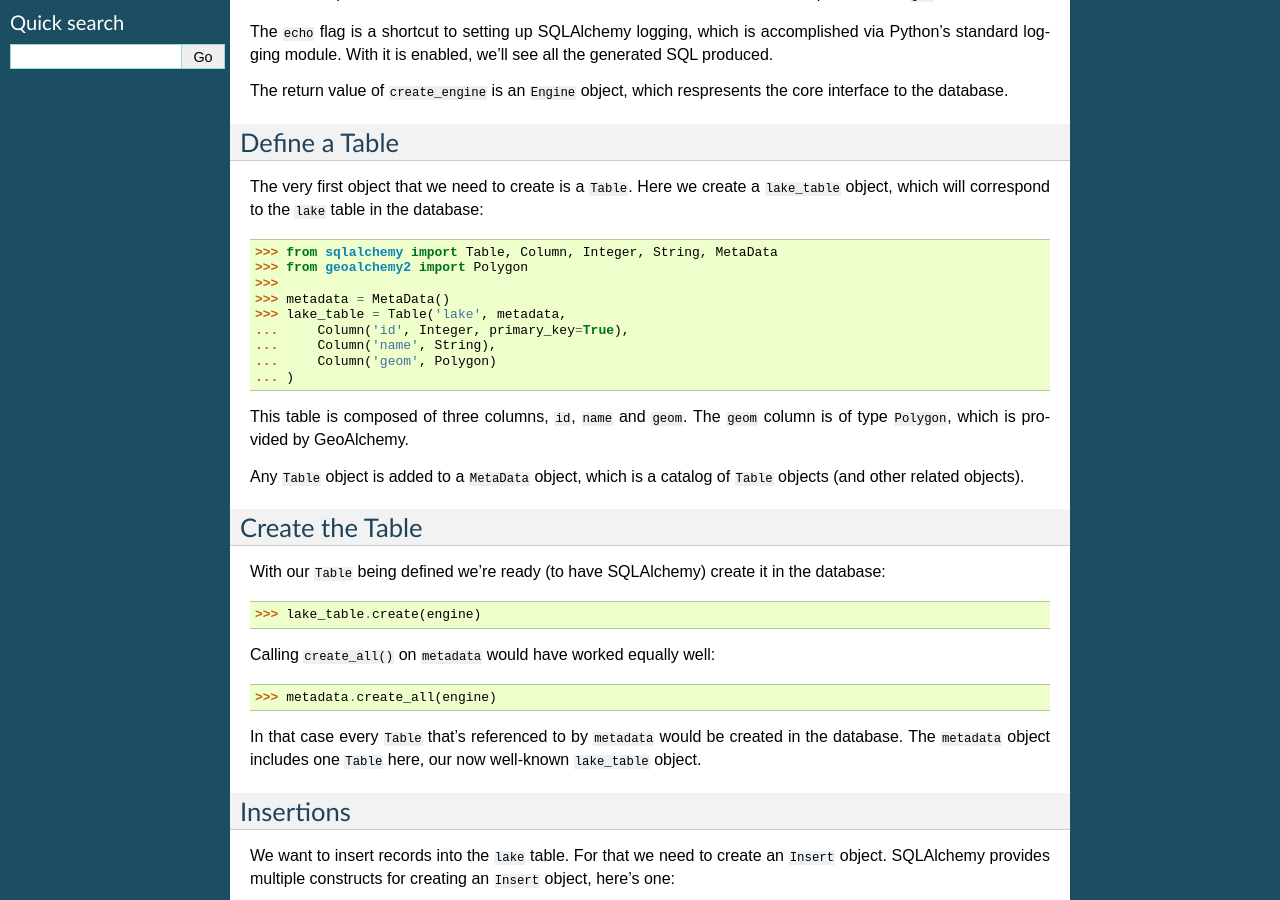
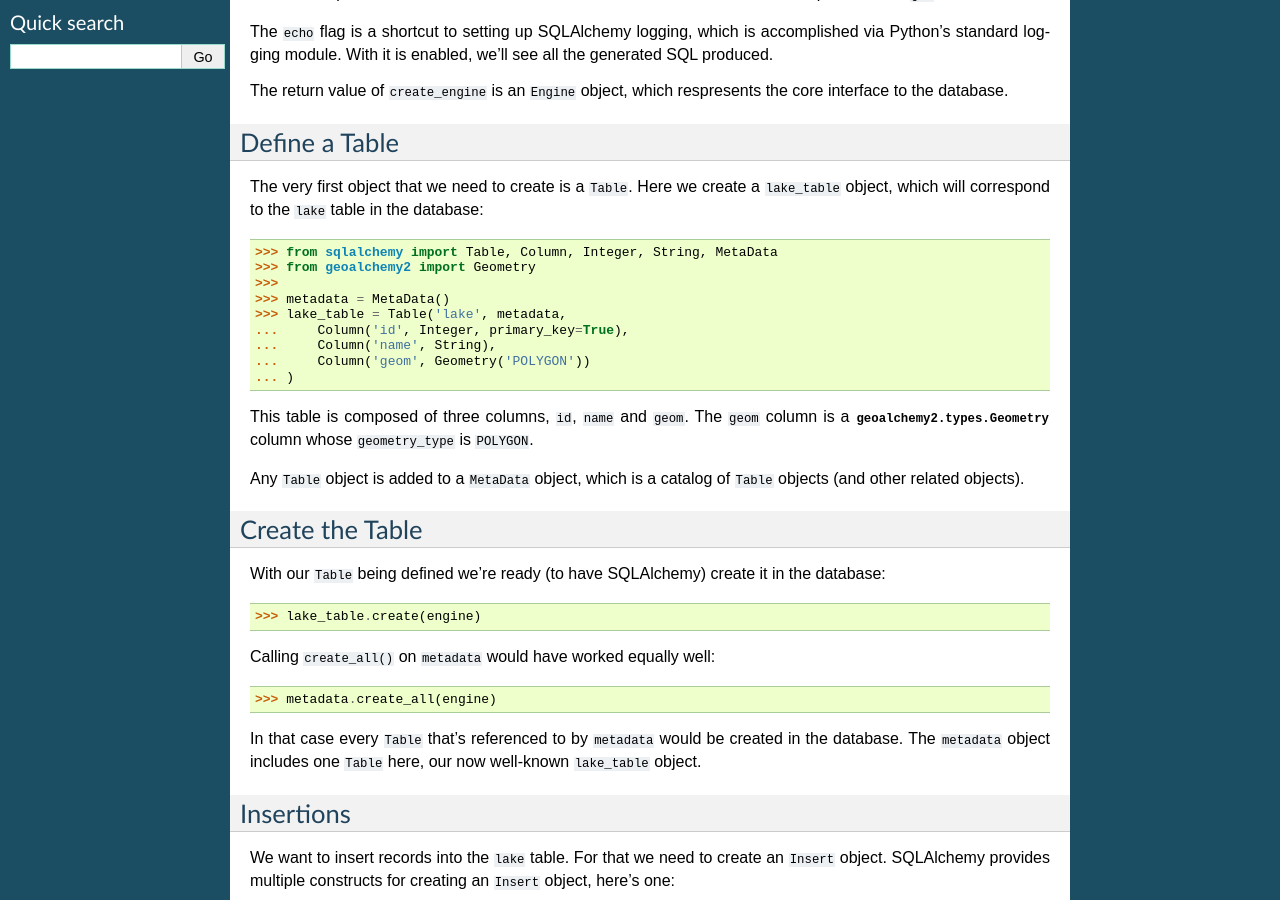
Before and after one commit to geoalchemy/geoalchemy2, a Sphinx documentation site: the page built from doc/core_tutorial.rst, in a window 1280 px wide and 900 px high, scrolled down 400 px. Built offline with Sphinx 7.4.7, drawn with Linux system fonts in a browser that asks for light colours.

Commit message:
[doc] Polygon type is gone

```diff
--- a/doc/core_tutorial.rst
+++ b/doc/core_tutorial.rst
@@ -41,17 +41,18 @@ we create a ``lake_table`` object, which will correspond to the
 ``lake`` table in the database::
 
     >>> from sqlalchemy import Table, Column, Integer, String, MetaData
-    >>> from geoalchemy2 import Polygon
+    >>> from geoalchemy2 import Geometry
     >>>
     >>> metadata = MetaData()
     >>> lake_table = Table('lake', metadata,
     ...     Column('id', Integer, primary_key=True),
     ...     Column('name', String),
-    ...     Column('geom', Polygon)
+    ...     Column('geom', Geometry('POLYGON'))
     ... )
 
 This table is composed of three columns, ``id``, ``name`` and ``geom``. The
-``geom`` column is of type ``Polygon``, which is provided by GeoAlchemy.
+``geom`` column is a :class:`geoalchemy2.types.Geometry` column whose
+``geometry_type`` is ``POLYGON``.
 
 Any ``Table`` object is added to a ``MetaData`` object, which is a catalog of
 ``Table`` objects (and other related objects).
```
Also changed, not shown: doc/orm_tutorial.rst (+4 -3 lines).
